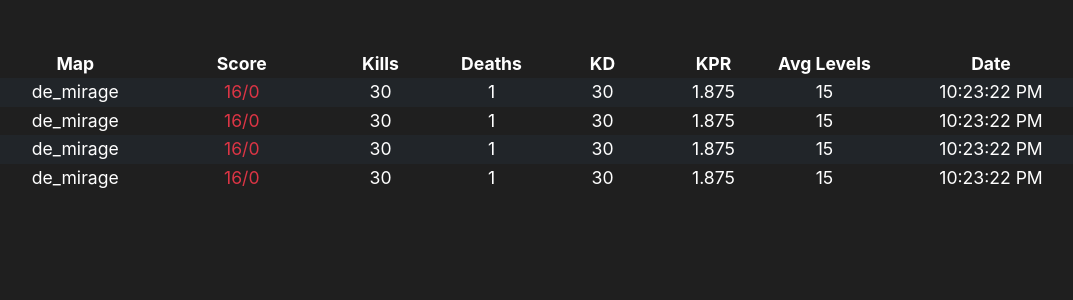
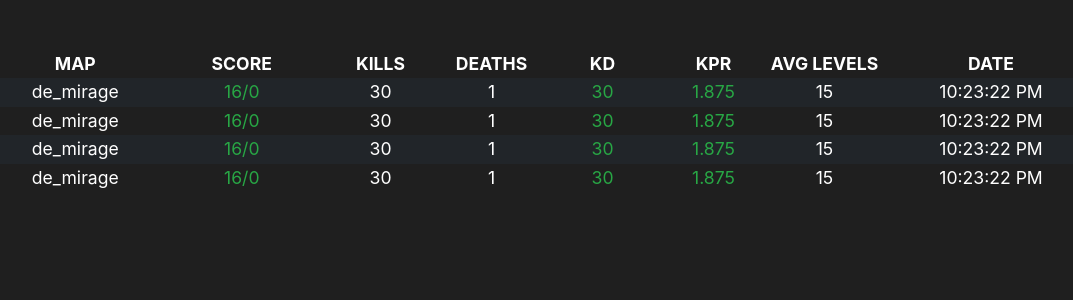
Before and after one commit to Exide-PC/FaceitStats, a React (Create React App) app in the folder FaceitStats.Web/ClientApp/: page /stats/1 in a window 1280 px wide. Shown: the top 300 px of the page, without its empty margins (93-1166 px from the left). Built offline with nearby package versions, Linux system fonts and the light colour scheme.

Commit message:
Styling.

```diff
--- a/FaceitStats.Web/ClientApp/src/components/StatsPage/MatchRow.tsx
+++ b/FaceitStats.Web/ClientApp/src/components/StatsPage/MatchRow.tsx
@@ -5,15 +5,23 @@ interface Props {
     match: MatchTotalStats;
 }
 
+const good = 'label-good';
+const normal = 'label-normal';
+const bad = 'label-bad';
+
 const MatchRow = ({match}: Props) => {
     const {map, roundsWon, roundsLost, kills, deaths, avgLevels, date } = match;
+
+    const kd = kills / deaths;
+    const kpr = kills / (roundsWon + roundsLost);
+
     return (
         <tr>
             <td>
                 {map}
             </td>
             <td>
-                <span className={roundsWon < roundsLost ? 'label-won' : 'label-lost'}>
+                <span className={roundsWon > roundsLost ? good : bad}>
                     {roundsWon}/{roundsLost}
                 </span>
             </td>
@@ -24,10 +32,14 @@ const MatchRow = ({match}: Props) => {
                 {deaths}
             </td>
             <td>
-                {kills / deaths}
+                <span className={kd >= 1.1 ? good : kd > 1 ? normal : bad}>
+                    {kd}
+                </span>
             </td>
             <td>
-                {kills / (roundsWon + roundsLost)}
+                <span className={kpr >= 0.9 ? good : kpr > 0.7 ? normal : bad}>
+                    {kpr}
+                </span>
             </td>
             <td>
                 {avgLevels}
--- a/FaceitStats.Web/ClientApp/src/components/StatsPage/stats-page.scss
+++ b/FaceitStats.Web/ClientApp/src/components/StatsPage/stats-page.scss
@@ -9,6 +9,10 @@
             text-align: center;
         }
 
+        th {
+            text-transform: uppercase;
+        }
+
         tbody {
             tr:nth-child(odd) {
                 background: $gray-900;
@@ -16,12 +20,16 @@
         }
 
         .label {
-            &-won {
+            &-good {
                 color: $green;
             }
 
-            &-lost {
+            &-bad {
                 color: $red;
+            }
+
+            &-normal {
+                color: $blue;
             }
         }
     }
```
